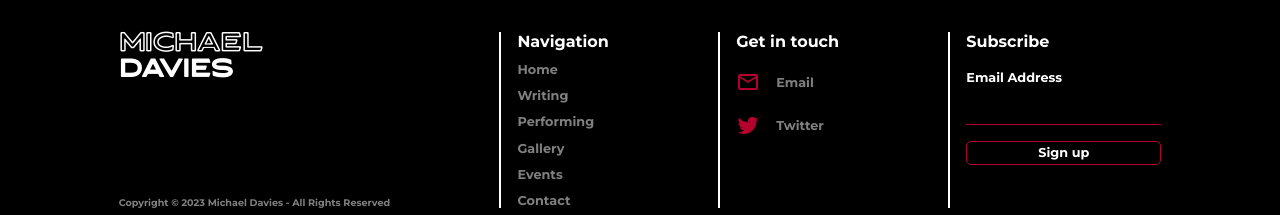
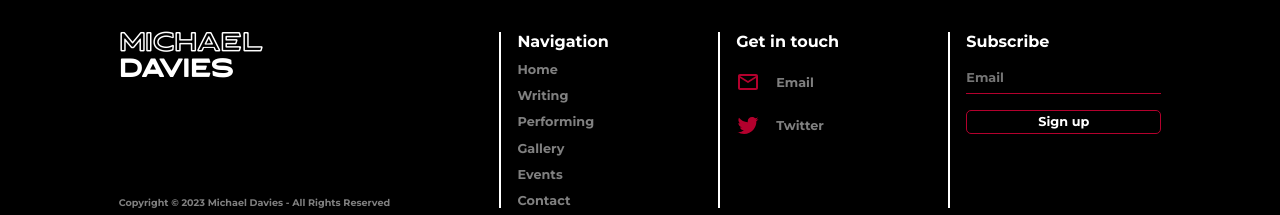
Before and after one commit to DevMattDavies/mrgdavies-website-revised, a Next.js app: page /gallery in a window 1280 px wide. Shown: the part 560-775 px from the top of the page. Built offline with nearby package versions, Linux system fonts and the light colour scheme.

Commit message:
Update MailerLite subscription functionality

```diff
--- a/src/components/Footer/Footer.tsx
+++ b/src/components/Footer/Footer.tsx
@@ -1,4 +1,4 @@
-import { ChangeEvent, FormEvent, useContext, useState } from "react";
+import { useContext } from "react";
 import Link from "next/link";
 import MailOutlineIcon from "@mui/icons-material/MailOutline";
 import TwitterIcon from "@mui/icons-material/Twitter";
@@ -9,10 +9,6 @@ import {
   TitleContainer,
   LeftContainer,
   SocialsContainer,
-  NewsletterForm,
-  NewsletterInput,
-  NewsletterButton,
-  NewsletterFormLabel,
   InnerContainer,
 } from "@/styles/Footer/Footer.styles";
 
@@ -23,27 +19,14 @@ import {
   FooterLink,
 } from "@/styles/Text/Text.styles";
 
+import SubscriptionSection from "@/components/Footer/SubscriptionSection";
+
 import { DeviceContext } from "@/context";
 
 import { Device } from "@/types/device";
 
 const Footer = (): JSX.Element => {
   const { isDesktop }: Device = useContext(DeviceContext);
-  const [email, setEmail] = useState("");
-  const [isEmailSubmitted, setIsEmailSubmitted] = useState(false);
-
-  const handleEmailChange = (e: ChangeEvent<HTMLInputElement>): void => {
-    setEmail(e.target.value);
-  };
-
-  const handleEmailSubmit = (e: FormEvent<HTMLFormElement>): void => {
-    e.preventDefault();
-    if (email) {
-      setIsEmailSubmitted(true);
-    }
-  };
-
-  // TODO: Add email subscription functionality
 
   return (
     <FooterContainer>
@@ -103,42 +86,8 @@ const Footer = (): JSX.Element => {
             </FooterLink>
           </SocialsContainer>
         </SectionContainer>
-
         <SectionContainer>
-          <FooterSubheading>Subscribe</FooterSubheading>
-          <form
-            action="https://aol.us21.list-manage.com/subscribe/post?u=dac0c5b6a54c3b69565d9b2b5&amp;id=60f6604fd8&amp;f_id=004bbae1f0"
-            method="post"
-            id="mc-embedded-subscribe-form"
-            name="mc-embedded-subscribe-form"
-            className="validate"
-            target="_self"
-            onSubmit={handleEmailSubmit}
-          >
-            <NewsletterForm>
-              <NewsletterFormLabel htmlFor="mce-EMAIL">
-                Email Address
-              </NewsletterFormLabel>
-              <NewsletterInput
-                type="email"
-                name="EMAIL"
-                className="required email"
-                id="mce-EMAIL"
-                onChange={handleEmailChange}
-                value={isEmailSubmitted ? "" : email}
-                required
-              ></NewsletterInput>
-              <NewsletterButton
-                type="submit"
-                value={isEmailSubmitted ? "Submitted" : "Sign up"}
-                name="subscribe"
-                id="mc-embedded-subscribe"
-                className="button"
-              >
-                {isEmailSubmitted ? "Thanks!" : "Sign up"}
-              </NewsletterButton>
-            </NewsletterForm>
-          </form>
+          <SubscriptionSection />
         </SectionContainer>
       </InnerContainer>
     </FooterContainer>
--- /dev/null
+++ b/src/components/Footer/SubscriptionSection.tsx
@@ -0,0 +1,64 @@
+import { ChangeEvent, useState } from "react";
+import {
+  NewsletterButton,
+  NewsletterForm,
+  NewsletterInput,
+} from "@/styles/Footer/Footer.styles";
+import { FooterSubheading } from "@/styles/Text/Text.styles";
+
+const SubscriptionSection = () => {
+  const [email, setEmail] = useState("");
+  const [isEmailSubmitted, setIsEmailSubmitted] = useState(false);
+
+  const handleEmailChange = (e: ChangeEvent<HTMLInputElement>): void => {
+    setEmail(e.target.value);
+  };
+
+  const handleEmailSubmit = (e: any) => {
+    e.preventDefault();
+    setIsEmailSubmitted(true);
+  };
+
+  return (
+    <>
+      <FooterSubheading>Subscribe</FooterSubheading>
+      <form
+        action="https://assets.mailerlite.com/jsonp/512752/forms/94840561898358047/subscribe"
+        method="post"
+        target="_blank"
+        onSubmit={handleEmailSubmit}
+      >
+        <NewsletterForm>
+          <NewsletterInput
+            aria-label="email"
+            aria-required="true"
+            type="email"
+            className="form-control"
+            data-inputmask=""
+            name="fields[email]"
+            placeholder="Email"
+            autoComplete="email"
+            required
+            onChange={handleEmailChange}
+            value={isEmailSubmitted ? "" : email}
+          ></NewsletterInput>
+          <input type="hidden" name="ml-submit" value="1" />
+          <NewsletterButton
+            type="submit"
+            value={isEmailSubmitted ? "Submitted" : "Sign up"}
+            className="button"
+          >
+            {isEmailSubmitted ? "Thanks!" : "Sign up"}
+          </NewsletterButton>
+        </NewsletterForm>
+        <input type="hidden" name="anticsrf" value="true" />
+      </form>
+      <script
+        src="https://groot.mailerlite.com/js/w/webforms.min.js?v1f25ee4b05f240a833e02c19975434a4"
+        type="text/javascript"
+      />
+    </>
+  );
+};
+
+export default SubscriptionSection;
--- a/src/components/WritingPage-PerformingPage/PerformingPage.tsx
+++ b/src/components/WritingPage-PerformingPage/PerformingPage.tsx
@@ -19,8 +19,6 @@ export const PerformingPage = (): JSX.Element => {
   const { subtitle, updateSubtitle }: WritingAndPerformingData = useContext(
     WritingAndPerformingDataContext
   );
-
-  console.log(subtitle);
 
   return (
     <>
```
Also changed, not shown: src/components/WritingPage-PerformingPage/Content/PerformingContent.tsx (+6 -6 lines), src/components/WritingPage-PerformingPage/Content/WritingContent.tsx (+5 -5 lines).
